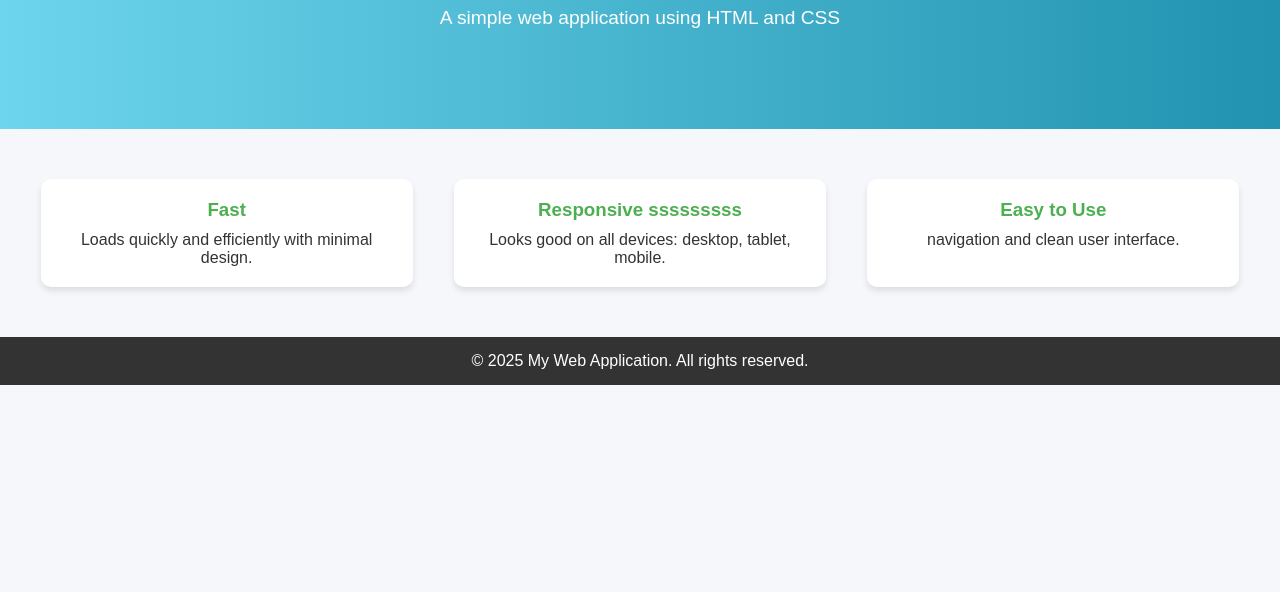
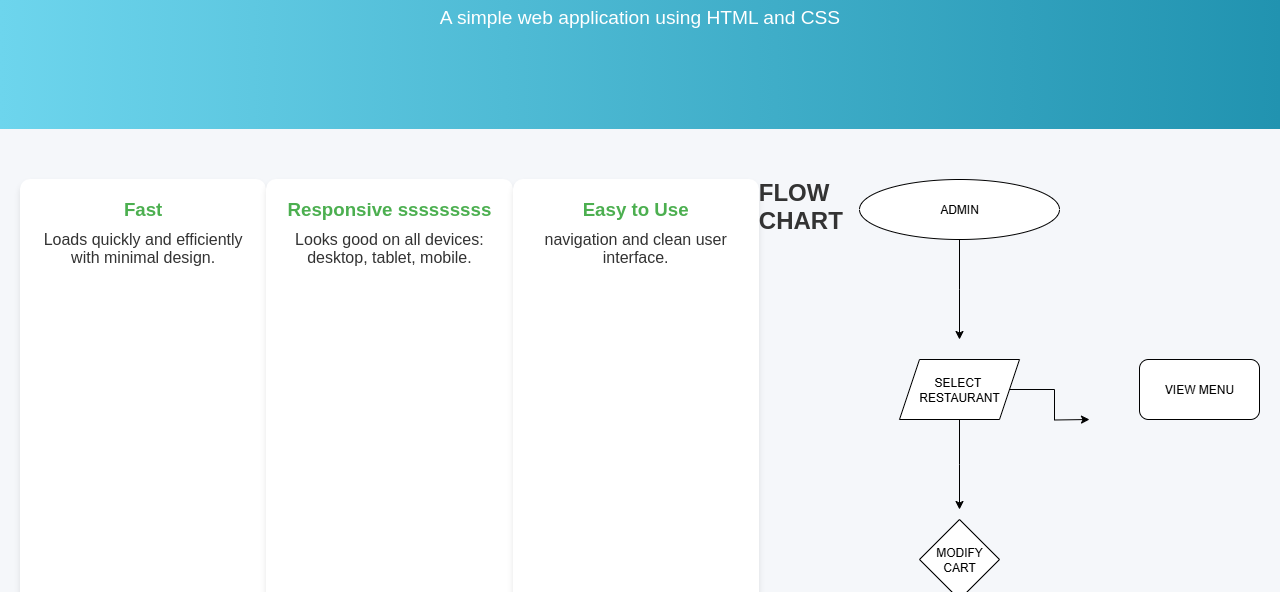
Before and after one commit to sathvikapandi/website, a plain HTML site: page index.html in a window 1280 px wide. Shown: the part 208-800 px from the top of the page. Drawn offline with Linux system fonts and the light colour scheme.

Commit message:
Update index.html

```diff
--- a/index.html
+++ b/index.html
@@ -107,6 +107,8 @@
       <h3>Easy to Use</h3>
       <p>navigation and clean user interface.</p>
     </div>
+    <h1>FLOW CHART</h1>
+    <img src="delivery app.drawio.png"></img>
   </section>
 
   <!-- Footer -->
```
